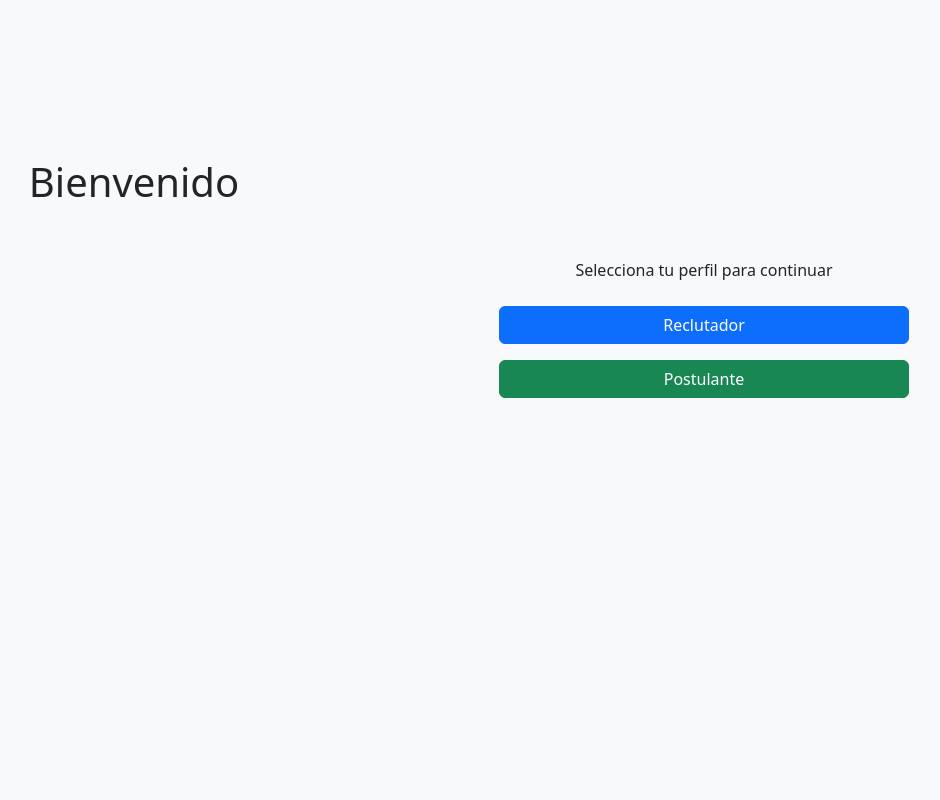
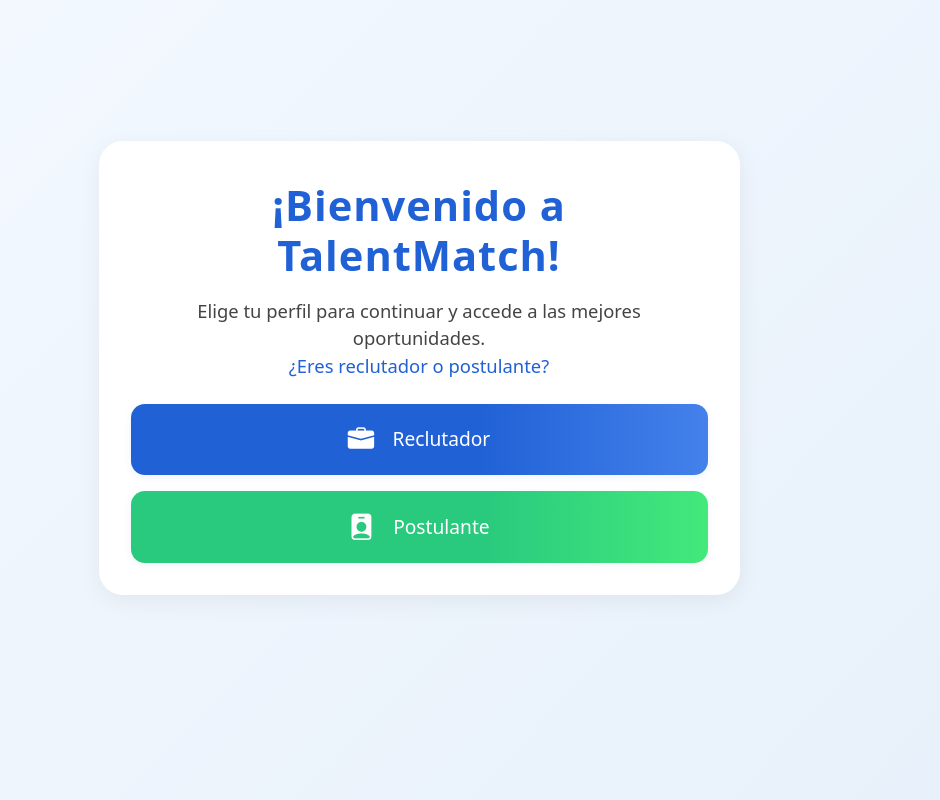
Before and after one commit to Sramirezr/TalentMatch, a Django app: page / in a window 1280 px wide. Shown: the whole page, without its empty margins (221-1161 px from the left). Run offline with Django 4.2, Linux system fonts and the light colour scheme.

```diff
--- a/pages/templates/pages/home.html
+++ b/pages/templates/pages/home.html
@@ -5,28 +5,84 @@
     <meta name="viewport" content="width=device-width, initial-scale=1.0">
     <title>TalentMatch</title>
     <link href="https://cdn.jsdelivr.net/npm/bootstrap@5.3.0/dist/css/bootstrap.min.css" rel="stylesheet">
+    <!-- Iconos de Bootstrap -->
+    <link rel="stylesheet" href="https://cdn.jsdelivr.net/npm/bootstrap-icons@1.10.5/font/bootstrap-icons.css">
     <style>
-        .subir-bienvenido {
-            margin-top: -170px !important; /* Ajusta este valor según lo alto que lo quieras */
-            margin-bottom: 2rem !important;
+        body {
+            background: linear-gradient(135deg, #f4f9ff 0%, #e7f0fa 100%);
+            min-height: 100vh;
+        }
+        .talent-card {
+            background: #fff;
+            border-radius: 24px;
+            box-shadow: 0 6px 24px rgba(0,0,0,0.06);
+            padding: 2.5rem 2rem 2rem 2rem;
+        }
+        .bienvenido {
+            font-size: 2.6rem;
+            font-weight: 700;
+            letter-spacing: 1px;
+            color: #2061d6;
+        }
+        .perfil-btn {
+            font-size: 1.2rem;
+            padding: 1rem 0;
+            border-radius: 14px;
+            box-shadow: 0 2px 8px rgba(32,97,214,0.08);
+            display: flex;
+            align-items: center;
+            justify-content: center;
+            gap: 0.65rem;
+            transition: background 0.14s, box-shadow 0.14s;
+        }
+        .perfil-btn.btn-primary {
+            background: linear-gradient(90deg,#2061d6 60%,#4481eb 100%);
+            border: none;
+        }
+        .perfil-btn.btn-primary:hover {
+            background: linear-gradient(90deg,#4481eb 40%,#2061d6 100%);
+            box-shadow: 0 4px 16px rgba(32,97,214,0.14);
+        }
+        .perfil-btn.btn-success {
+            background: linear-gradient(90deg,#29c97e 60%,#43e97b 100%);
+            border: none;
+        }
+        .perfil-btn.btn-success:hover {
+            background: linear-gradient(90deg,#43e97b 40%,#29c97e 100%);
+            box-shadow: 0 4px 16px rgba(41,201,126,0.14);
+        }
+        .icono-perfil {
+            font-size: 1.65rem;
+            margin-right: 0.5rem;
+        }
+        .descripcion {
+            font-size: 1.15rem;
+            color: #444;
+            margin-bottom: 2.2rem;
         }
     </style>
 </head>
-<body class="bg-light">
-
-<div class="container mt-5">
-    <div class="row align-items-center" style="min-height: 70vh;">
-        <div class="col-md-6 d-flex flex-column justify-content-start align-items-center">
-            <h1 class="subir-bienvenido text-center">Bienvenido</h1>
-
-        </div>
-        <div class="col-md-6 d-flex flex-column justify-content-center align-items-center">
-            <p class="mb-4 text-center">Selecciona tu perfil para continuar</p>
-            <a href="{% url 'reclutador' %}" class="btn btn-primary mb-3 w-75">Reclutador</a>
-            <a href="{% url 'postulante' %}" class="btn btn-success w-75">Postulante</a>
+<body>
+<div class="container py-5">
+    <div class="row justify-content-center align-items-center" style="min-height: 80vh;">
+        <div class="col-lg-7">
+            <div class="talent-card text-center">
+                <h1 class="bienvenido mb-3">¡Bienvenido a TalentMatch!</h1>
+                <p class="descripcion mb-4">
+                    Elige tu perfil para continuar y accede a las mejores oportunidades.<br>
+                    <span style="color:#2061d6;font-weight:500;">¿Eres reclutador o postulante?</span>
+                </p>
+                <div class="d-grid gap-3">
+                    <a href="{% url 'reclutador' %}" class="perfil-btn btn btn-primary">
+                        <i class="bi bi-briefcase-fill icono-perfil"></i> Reclutador
+                    </a>
+                    <a href="{% url 'postulante' %}" class="perfil-btn btn btn-success">
+                        <i class="bi bi-person-badge-fill icono-perfil"></i> Postulante
+                    </a>
+                </div>
+            </div>
         </div>
     </div>
 </div>
-
 </body>
 </html>
--- a/pages/views.py
+++ b/pages/views.py
@@ -2,6 +2,7 @@ from django.shortcuts import render, redirect, get_object_or_404
 from .models import Vacante
 from django.contrib import messages
 from django.db.models.functions import Lower
+from .forms import PostulacionForm
 
 # Create your views here.
 def home_view(request):
@@ -83,3 +84,19 @@ def editar_vacante(request, vacante_id):
         vacante.save()
         return redirect("reclutador")
     return render(request, "pages/editar_vacante.html", {"vacante": vacante})
+
+
+def postularse_view(request, vacante_id):
+    vacante = get_object_or_404(Vacante, id=vacante_id)
+    if request.method == "POST":
+        form = PostulacionForm(request.POST, request.FILES)
+        if form.is_valid():
+            postulacion = form.save(commit=False)
+            postulacion.postulante = request.user  # Ajusta según tu modelo de usuario
+            postulacion.vacante = vacante
+            postulacion.save()
+            messages.success(request, "¡Has postulado exitosamente!")
+            return redirect('postulante')
+    else:
+        form = PostulacionForm()
+    return render(request, 'pages/postularse.html', {'form': form, 'vacante': vacante})
--- a/talentmatch_app/settings.py
+++ b/talentmatch_app/settings.py
@@ -118,6 +118,11 @@ USE_TZ = True
 
 STATIC_URL = 'static/'
 
+
+MEDIA_URL = '/media/'
+MEDIA_ROOT = BASE_DIR / 'media'
+
+
 # Default primary key field type
 # https://docs.djangoproject.com/en/4.2/ref/settings/#default-auto-field
 
--- a/talentmatch_app/urls.py
+++ b/talentmatch_app/urls.py
@@ -16,8 +16,11 @@ Including another URLconf
 """
 from django.contrib import admin
 from django.urls import path, include
+from django.conf import settings
+from django.conf.urls.static import static
+
 
 urlpatterns = [
     path('admin/', admin.site.urls),
     path('', include('pages.urls')),
-]
+] + static(settings.MEDIA_URL, document_root=settings.MEDIA_ROOT)
```
Also changed, not shown: pages/forms.py (added, +10 -0 lines), pages/models.py (+8 -0 lines), pages/templates/pages/detalle_vacante_reclutador.html (added, +49 -0 lines), pages/templates/pages/postulante.html (+42 -0 lines), db.sqlite3, pages/migrations/0003_postulacion.py (added).
